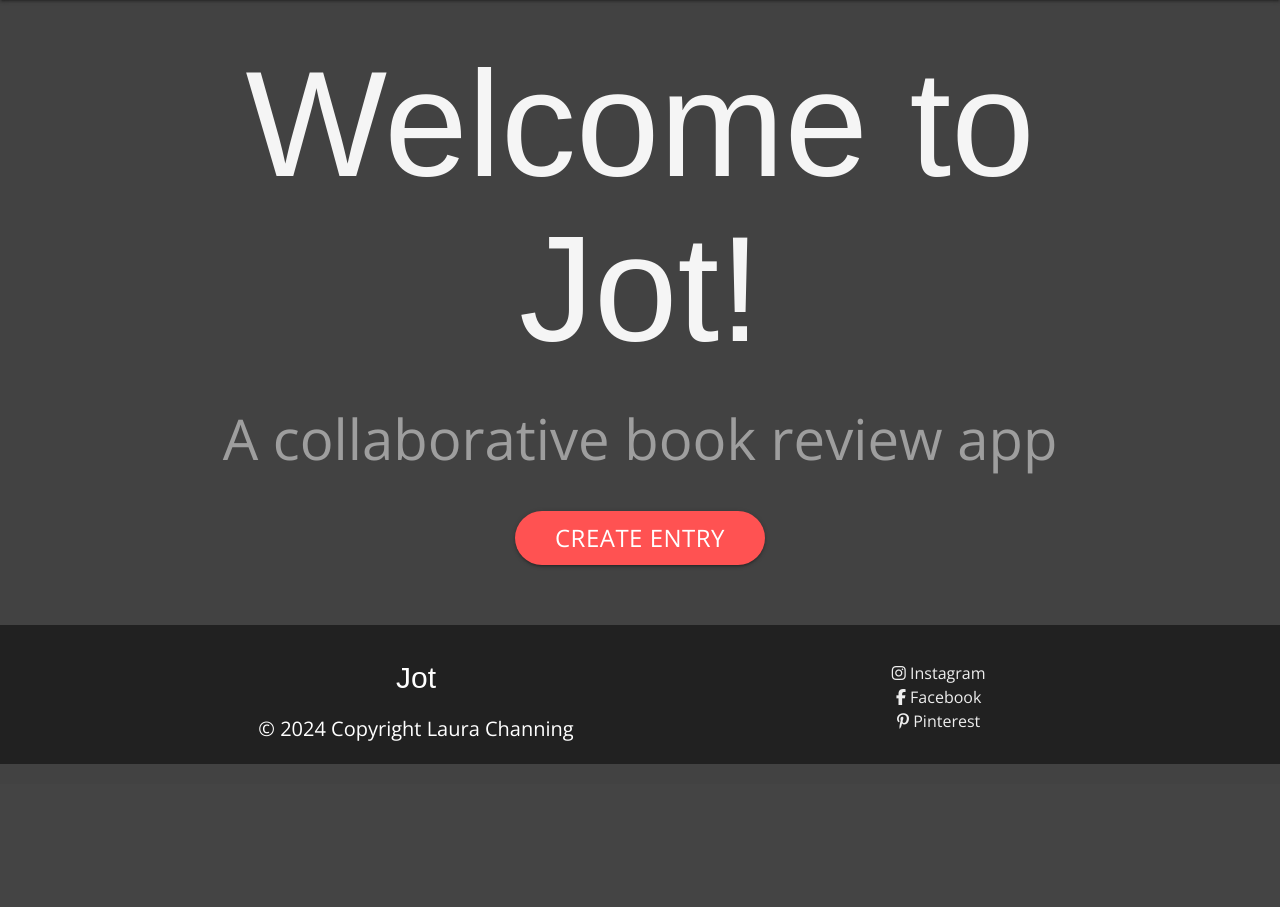
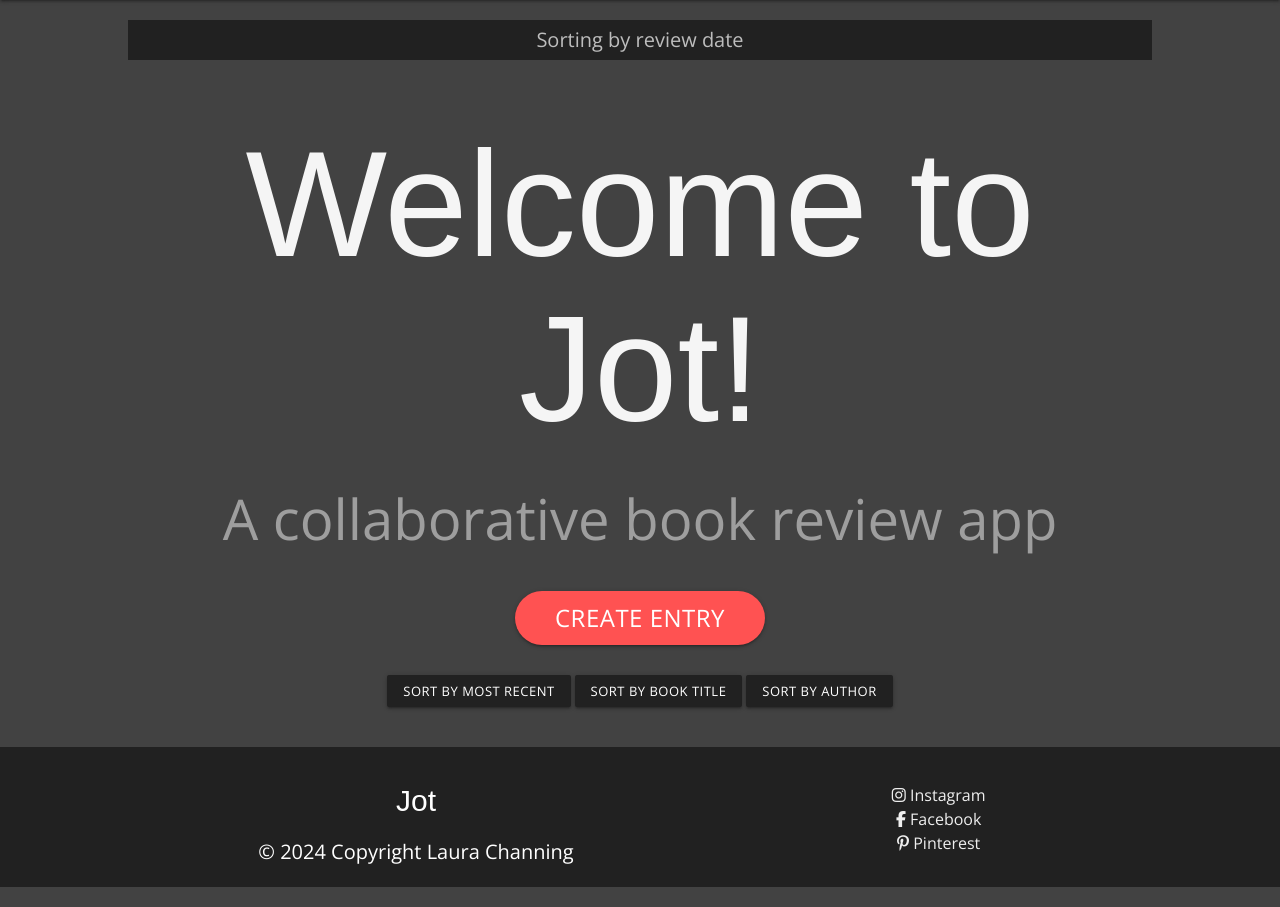
Before and after one commit to lrchnnng/jot-journal, a Flask app: page / in a window 1280 px wide. Shown: the part 64-971 px from the top of the page. Before the commit the page ends 828 px from the top, so only its background shows below. Run offline with Flask 3, Linux system fonts and the light colour scheme; the visitor is signed in with stand-in values (Sample User, id 1); data that the repository does not hold is empty; some libraries are stand-ins or nearby versions; some web fonts are replaced.

Commit message:
created buttons to allow users to sort posts by various options

```diff
--- a/app.py
+++ b/app.py
@@ -19,11 +19,22 @@ mongo = PyMongo(app)
 
 
 @app.route("/")
-@app.route("/index")
-def index():
-    entries = mongo.db.entries.find()
-    date = mongo.db.entries.find().sort("review_date", -1)
-    return render_template("index.html", entries=entries, date=date)
+@app.route("/index/<sort_option>")
+def index(sort_option="review_date"):
+    sort_order = 1
+
+    if sort_option == "author_name":
+        sort_field = "author_name"
+        flash("Sorting by author name")
+    elif sort_option == "book_title":
+        sort_field = "book_title"
+        flash("Sorting by book name")
+    else:
+        sort_field = "review_date"
+        sort_order = -1
+        flash("Sorting by review date")
+    entries = mongo.db.entries.find().sort(sort_field, sort_order)
+    return render_template("index.html", entries=entries, sort_option=sort_option)
 
 
 @app.route("/register", methods=["GET", "POST"])
@@ -118,8 +129,8 @@ def create_entry():
         flash("Entry Successfully Added")
         return redirect(url_for('index'))
 
-    date = mongo.db.entries.find().sort("review_date", -1)
-    return render_template("create_entry.html", date=date)
+    genres = mongo.db.genres.find().sort("genre_name", 1)
+    return render_template("create_entry.html", genres=genres)
 
 
 @app.route("/edit_entry/<entry_id>", methods=["GET", "POST"])
@@ -144,8 +155,8 @@ def edit_entry(entry_id):
         return redirect(url_for('index'))
 
     entry = mongo.db.entries.find_one({"_id": ObjectId(entry_id)})
-    date = mongo.db.entries.find().sort("review_date", -1)
-    return render_template("edit_entry.html", entry=entry, date=date)
+    genres = mongo.db.genres.find().sort("genre_name", 1)
+    return render_template("edit_entry.html", entry=entry, genres=genres)
 
 @app.route("/delete_entry/<entry_id>")
 def delete_entry(entry_id):
--- a/static/css/style.css
+++ b/static/css/style.css
@@ -104,6 +104,10 @@ footer {
 
     .card-panel {
         box-shadow: 0px 0px 20px #fafafa2b;
+    }
+
+    .sort-buttons {
+        margin: 10px 20px;
     }
 
     /* Review Card Styling*/
--- a/static/js/script.js
+++ b/static/js/script.js
@@ -2,7 +2,7 @@ $(document).ready(function(){
     $('.sidenav').sidenav();
     $('.collapsible').collapsible();
     $('.datepicker').datepicker({
-      format: "dd mm yyyy,",
+      format: "dd mmm yyyy,",
       yearRange: 100,
       showClearBtn: true,
       i18n: {
--- a/templates/index.html
+++ b/templates/index.html
@@ -9,6 +9,12 @@
   <div class="center home-buttons"></div>
   {% if session.user %}
   <a href="{{ 'create_entry' }}" type="button" class="white-text btn-large red accent-2">Create Entry</a>
+  <br>
+  <div class="row sort-buttons">
+    <a href="{{ url_for('index', sort_option='review_date') }}" class="btn-small grey darken-4">Sort by most recent</a>
+    <a href="{{ url_for('index', sort_option='book_title') }}" class="btn-small grey darken-4">Sort by book title</a>
+    <a href="{{ url_for('index', sort_option='author_name') }}" class="btn-small grey darken-4">Sort by author</a>
+  </div>
   {% else %}
   <a href="{{ 'register' }}" type="button" class="white-text btn-large red darken-2">Register</a>
   <a href="{{ 'login' }}" type="button" class="white-text btn-large red accent-2">Log In</a>
```
